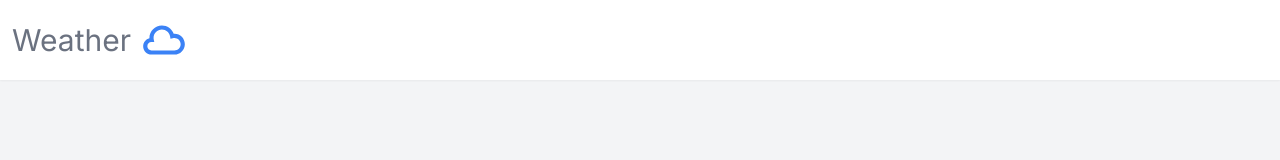
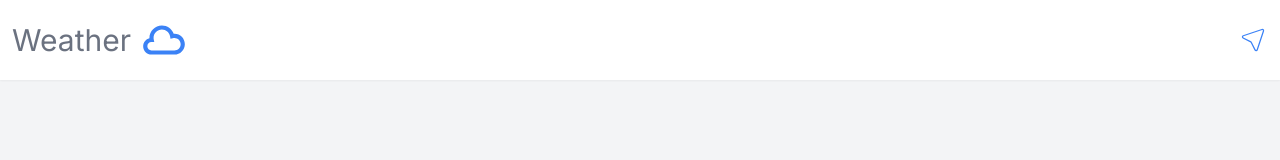
Before and after one commit to AlekseiIvanovI/weather_app_v2, a Next.js app: page / in a window 1280 px wide. Shown: the top 160 px of the page. Built offline with nearby package versions, Linux system fonts and the light colour scheme.

Commit message:
location icon

```diff
--- a/src/components/Navbar.tsx
+++ b/src/components/Navbar.tsx
@@ -2,6 +2,7 @@
 
 import React from 'react'
 import { TiWeatherCloudy } from "react-icons/ti";
+import { CiLocationArrow1 } from "react-icons/ci";
 
 type Props = {}
 
@@ -26,12 +27,11 @@ export default function NavBar({}: Props) {
             mx-auto
             '>
             <p className="flex items-center justify-center gap-2  ">
-            <h2 className="text-gray-500 text-3xl">Weather</h2>
-            <TiWeatherCloudy className='text-blue-500 h-[50px] w-[50px] '/>
-          </p>
-          <section>
-
-
+                <h2 className="text-gray-500 text-3xl">Weather</h2>
+                <TiWeatherCloudy className='text-blue-500 h-[50px] w-[50px] '/>
+            </p>
+          <section className='flex gap-2 items-center'>
+            <CiLocationArrow1 className='text-blue-500 h-[30px] w-[30px]'/>
           </section>
         </div>
     </nav>
```
